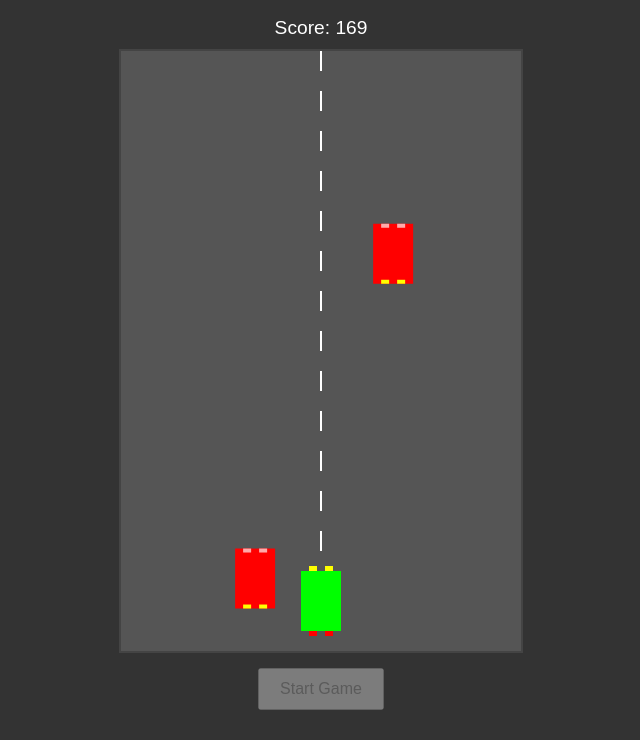
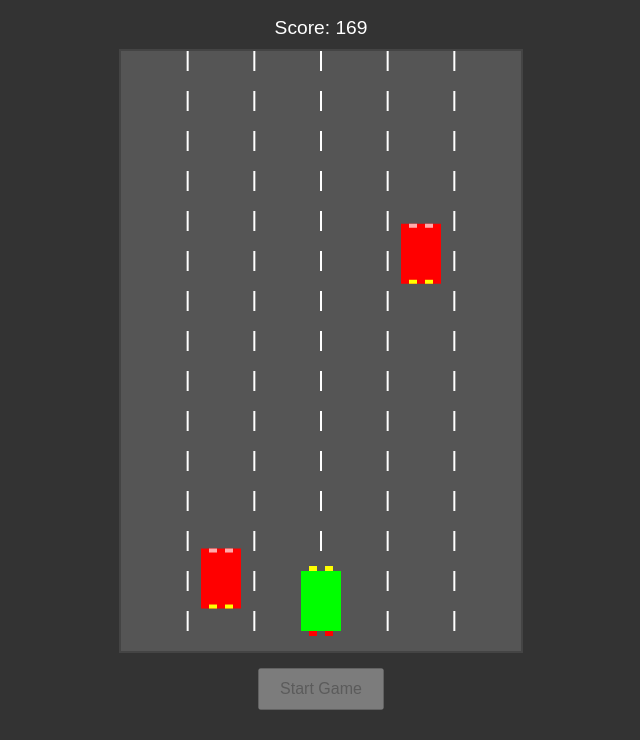
Before and after one commit to t-9/dodge-car, a plain HTML site: page public/index.html in a window 1280 px wide. Both pictures are taken after a click on the button "Start Game". Shown: the part 60-800 px from the top of the page, without its empty margins (319-959 px from the left). Drawn offline with Linux system fonts and the light colour scheme.

Commit message:
6レーンにする

```diff
--- a/public/script.js
+++ b/public/script.js
@@ -1,5 +1,5 @@
 // ===============================
-// 定数や変数の定義
+// 定数・変数の定義
 // ===============================
 const canvas = document.getElementById("gameCanvas");
 const ctx = canvas.getContext("2d");
@@ -10,39 +10,51 @@ const gameOverDiv = document.getElementById("gameOver");
 const finalScoreText = document.getElementById("finalScore");
 const scoreSpan = document.getElementById("score");
 
-// ▼ 追加：BGM要素の取得
-const bgm = document.getElementById("bgm");             // ループするメインBGM
-const gameOverBgm = document.getElementById("gameOverBgm"); // ループしないゲームオーバーBGM
+// ▼ BGM 要素を取得
+const bgm = document.getElementById("bgm");           // メインBGM(ループ)
+const gameOverBgm = document.getElementById("gameOverBgm"); // ゲームオーバーBGM(1回)
 
-const CANVAS_WIDTH = canvas.width;
-const CANVAS_HEIGHT = canvas.height;
+const CANVAS_WIDTH = canvas.width;   // 400
+const CANVAS_HEIGHT = canvas.height; // 600
 
-// プレイヤーの車のパラメータ
+// 車のパラメータ
 const playerWidth = 40;
 const playerHeight = 60;
 let playerX = CANVAS_WIDTH / 2 - playerWidth / 2;
-let playerY = CANVAS_HEIGHT - playerHeight - 20; // 画面下付近に配置
-let playerSpeed = 5;  // 左右/上下移動の速さ
-
-// 敵車のリスト
-let enemies = [];
-
-// 難易度関連のパラメータ
-let enemySpeedMin = 3;           // 敵車の最小速度
-let enemySpeedMax = 6;           // 敵車の最大速度
-let enemySpawnInterval = 60;     // 何フレームごとに敵を生成するか
-let enemySpawnCounter = 0;
+let playerY = CANVAS_HEIGHT - playerHeight - 20; // 画面下付近
+let playerSpeed = 5;
 
 // スコア
 let score = 0;
 
-// ゲームループ用
+// 敵リスト
+let enemies = [];
+
+// 難易度パラメータ
+let enemySpeedMin = 3;
+let enemySpeedMax = 6;
+let enemySpawnInterval = 60;
+let enemySpawnCounter = 0;
+let nextDifficultyScore = 1000;
+
+// ゲームループ管理
 let animationId = null;
 let isGameRunning = false;
 let gameFrame = 0;
 
-// 難易度を上げるためのしきい値
-let nextDifficultyScore = 1000;  // 次に難易度を上げるスコア
+// 6車線関連
+// レーン幅: 400 / 6 ≈ 66.66
+const laneWidth = CANVAS_WIDTH / 6;
+// レーン境界線の x座標(5本)
+let laneLines = [];
+for (let i = 1; i < 6; i++) {
+  laneLines.push(i * laneWidth);
+}
+// レーンの中央(x座標)が6箇所
+let laneCenters = [];
+for (let i = 0; i < 6; i++) {
+  laneCenters.push((i + 0.5) * laneWidth);
+}
 
 // キー入力制御
 const keys = {
@@ -80,13 +92,12 @@ function startGame() {
   gameOverDiv.style.display = "none";
   startBtn.disabled = true;
 
-  // ▼ メインBGMの再生開始
+  // メインBGMスタート
   bgm.currentTime = 0;
   bgm.play().catch(err => {
     console.warn("BGM再生がブロックされました:", err);
   });
 
-  // ゲームループ開始
   animate();
 }
 
@@ -98,11 +109,11 @@ function endGame() {
   gameOverDiv.style.display = "block";
   finalScoreText.textContent = `Your Score: ${score}`;
 
-  // ▼ メインBGMを停止し、先頭に戻す
+  // メインBGM停止
   bgm.pause();
   bgm.currentTime = 0;
 
-  // ▼ ゲームオーバーBGMを1回再生
+  // ゲームオーバーBGM再生
   gameOverBgm.currentTime = 0;
   gameOverBgm.play().catch(err => {
     console.warn("GameOverBGM再生がブロックされました:", err);
@@ -114,11 +125,11 @@ function restartGame() {
   gameOverDiv.style.display = "none";
   isGameRunning = true;
 
-  // ▼ ゲームオーバーBGMがまだ鳴っていたら停止
+  // ゲームオーバーBGMを止める
   gameOverBgm.pause();
   gameOverBgm.currentTime = 0;
 
-  // ▼ メインBGMを再生
+  // メインBGM再生
   bgm.currentTime = 0;
   bgm.play().catch(err => {
     console.warn("BGM再生がブロックされました:", err);
@@ -127,16 +138,21 @@ function restartGame() {
   animate();
 }
 
+// ===============================
+// 初期化
+// ===============================
 function resetGame() {
   score = 0;
   scoreSpan.textContent = score;
+
   playerX = CANVAS_WIDTH / 2 - playerWidth / 2;
   playerY = CANVAS_HEIGHT - playerHeight - 20;
+
   enemies = [];
   enemySpawnCounter = 0;
   gameFrame = 0;
 
-  // 難易度パラメータをリセット
+  // 難易度初期化
   enemySpeedMin = 3;
   enemySpeedMax = 6;
   enemySpawnInterval = 60;
@@ -144,22 +160,22 @@ function resetGame() {
 }
 
 // ===============================
-// メインゲームループ
+// ゲームループ
 // ===============================
 function animate() {
   animationId = requestAnimationFrame(animate);
   ctx.clearRect(0, 0, CANVAS_WIDTH, CANVAS_HEIGHT);
 
-  // 背景(道路)の描画
+  // 背景(6車線)描画
   drawRoad();
 
   // プレイヤー操作
   handlePlayerMovement();
 
-  // プレイヤーの描画
+  // プレイヤー描画
   drawPlayer();
 
-  // 敵車の生成＆描画
+  // 敵生成＆描画
   handleEnemy();
 
   // 衝突チェック
@@ -169,17 +185,16 @@ function animate() {
   score++;
   scoreSpan.textContent = score;
 
-  // 難易度アップ判定
+  // 難易度アップ
   updateDifficulty();
 
   gameFrame++;
 }
 
 // ===============================
-// 難易度アップの処理
+// 難易度アップ (スコア1000ごと)
 // ===============================
 function updateDifficulty() {
-  // score が 1000, 2000, 3000... に到達するたびに難易度アップ
   if (score >= nextDifficultyScore) {
     enemySpeedMin += 0.5;
     enemySpeedMax += 0.5;
@@ -193,28 +208,31 @@ function updateDifficulty() {
 }
 
 // ===============================
-// 背景（道路）の描画
+// 背景 (6車線) の描画
 // ===============================
 function drawRoad() {
   ctx.strokeStyle = "#fff";
   ctx.lineWidth = 2;
 
+  // 白線の破線パターン
   const dashHeight = 20;
   const gapHeight = 20;
 
-  // 白線が下へ流れる => 自車が上方向に走ってるように見える
+  // 背景を下方向に流す演出 => 自車が上へ進んでいるように見える
   const scrollSpeed = 50;
   const offset = (gameFrame * scrollSpeed) % (dashHeight + gapHeight);
 
+  // laneLines (5本) に縦破線を引く
+  laneLines.forEach(lineX => {
     let yPos = offset;
-  const centerX = CANVAS_WIDTH / 2;
     ctx.beginPath();
     while (yPos < CANVAS_HEIGHT) {
-    ctx.moveTo(centerX, yPos);
-    ctx.lineTo(centerX, yPos + dashHeight);
+      ctx.moveTo(lineX, yPos);
+      ctx.lineTo(lineX, yPos + dashHeight);
       yPos += dashHeight + gapHeight;
     }
     ctx.stroke();
+  });
 }
 
 // ===============================
@@ -236,18 +254,21 @@ function drawPlayer() {
 }
 
 // ===============================
-// 敵車の生成＆描画
+// 敵車の生成＆描画 (6車線)
 // ===============================
 function handleEnemy() {
+  // 一定フレームごとに敵生成
   if (enemySpawnCounter % enemySpawnInterval === 0) {
     spawnEnemy();
   }
   enemySpawnCounter++;
 
+  // 敵更新＆描画
   for (let i = 0; i < enemies.length; i++) {
     const e = enemies[i];
     e.y += e.speed;
 
+    // 画面下に消えたら削除
     if (e.y > CANVAS_HEIGHT) {
       enemies.splice(i, 1);
       i--;
@@ -257,18 +278,30 @@ function handleEnemy() {
   }
 }
 
+/**
+ * 6車線のどこか1レーンをランダムに選んで敵を配置。
+ * 他の敵と重ならない位置が見つかるまでリトライ。
+ */
 function spawnEnemy() {
   const width = 40;
   const height = 60;
+
   const maxTry = 20;
   let tryCount = 0;
 
   while (tryCount < maxTry) {
     tryCount++;
-    const x = Math.random() * (CANVAS_WIDTH - width);
-    const y = -height; // 画面の上外
+
+    // レーンをランダムに選ぶ
+    const laneIndex = Math.floor(Math.random() * 6); // 0〜5
+    const centerX = laneCenters[laneIndex];
+
+    // 敵の x座標: レーンの中心 - 車幅/2
+    const x = centerX - width / 2;
+    const y = -height; // 画面上外
     const speed = Math.random() * (enemySpeedMax - enemySpeedMin) + enemySpeedMin;
 
+    // 他の敵と重ならないかチェック
     if (!isOverlappingAnyEnemy(x, y, width, height)) {
       enemies.push({ x, y, width, height, speed });
       break;
@@ -276,6 +309,7 @@ function spawnEnemy() {
   }
 }
 
+// 敵の重なり判定 (AABB)
 function isOverlappingAnyEnemy(x, y, w, h) {
   for (const e of enemies) {
     if (
@@ -316,7 +350,7 @@ function drawEnemy(enemy) {
 }
 
 // ===============================
-// 衝突判定
+// 衝突判定 (プレイヤー vs 敵)
 // ===============================
 function checkCollision() {
   for (let i = 0; i < enemies.length; i++) {
@@ -334,7 +368,7 @@ function checkCollision() {
 }
 
 // ===============================
-// プレイヤーの操作
+// プレイヤー操作
 // ===============================
 function handlePlayerMovement() {
   if (keys.ArrowLeft) {
```
Also changed, not shown: public/index.html (+2 -2 lines). Lines whose indentation alone changed are shown as unchanged.
